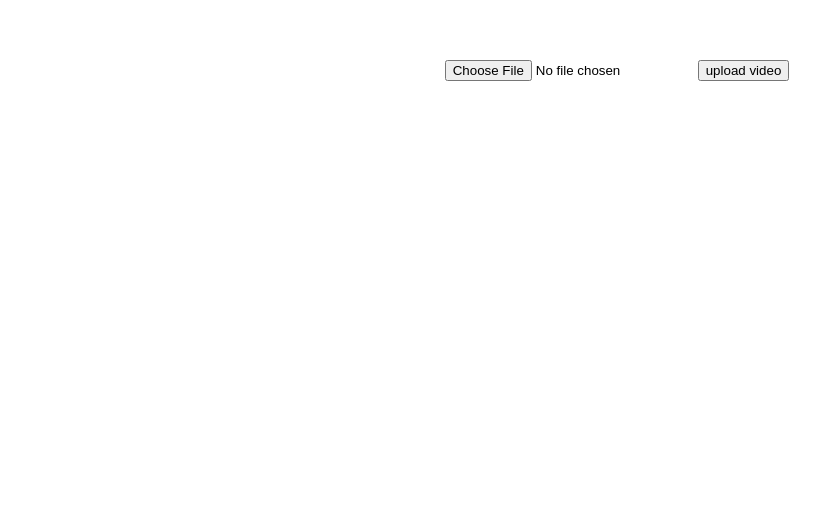
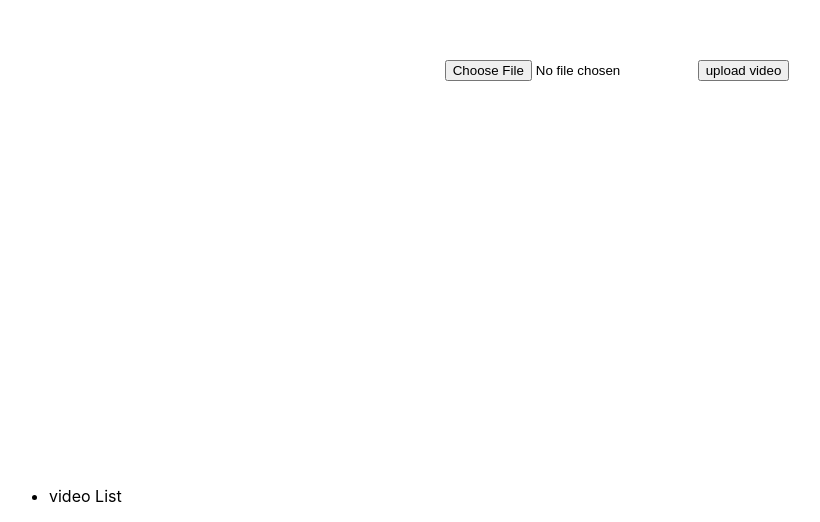
Before and after one commit to gkdfo40/video-upload-streaming, a Next.js app: page / in a window 1280 px wide. Shown: the part 330-852 px from the top of the page, without its empty margins (23-843 px from the left). Before the commit the page ends 800 px from the top, so only its background shows below. Built offline with nearby package versions, Linux system fonts and the light colour scheme.

Commit message:
Add Video List Nav bar

```diff
--- a/pages/index.tsx
+++ b/pages/index.tsx
@@ -1,6 +1,7 @@
 import type { NextPage } from 'next'
 import Head from 'next/head'
 import Image from 'next/image'
+import Link from 'next/link'
 import VideoUploader from '../components/VideoUploader'
 import styles from '../styles/Home.module.css'
 
@@ -17,6 +18,11 @@ const Home: NextPage = () => {
         <VideoUploader />
       </main>
       <nav>
+        <ul>
+          <Link href="/PostList" >
+            <a><li>video List</li></a>
+          </Link>
+        </ul>
       </nav>
     </div>
   )
```
